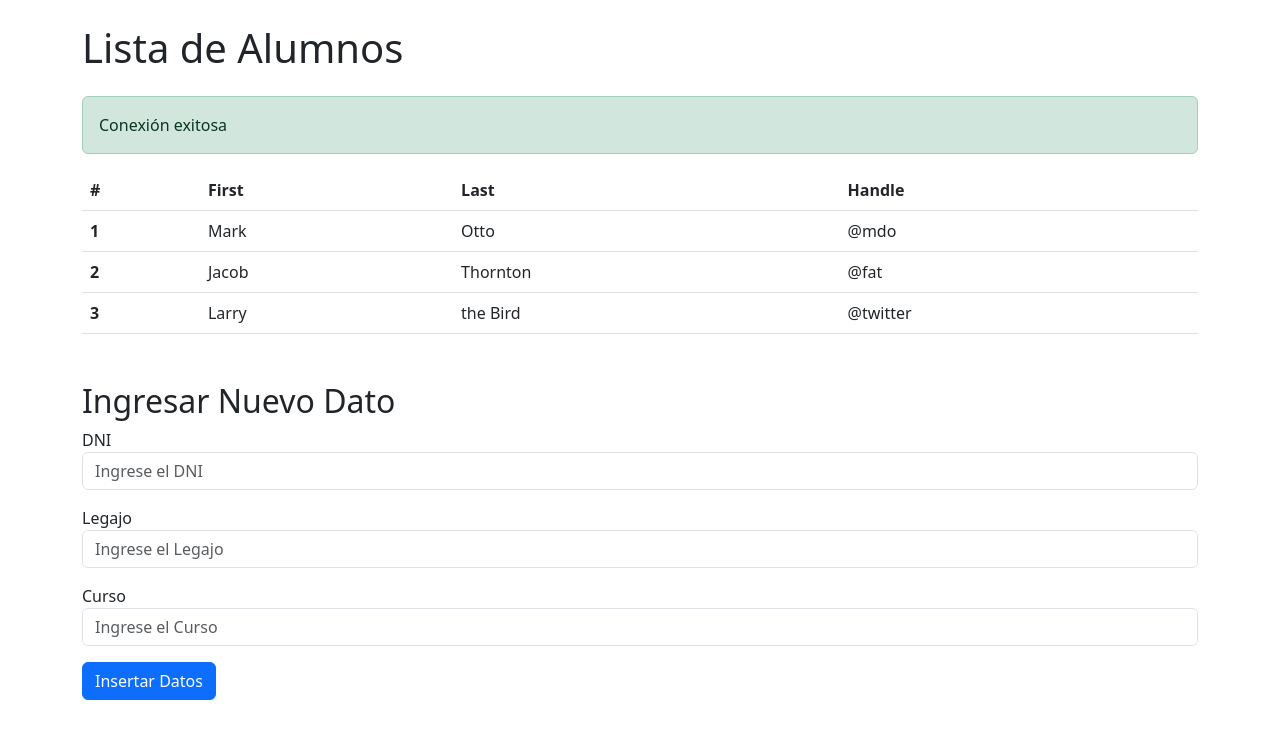
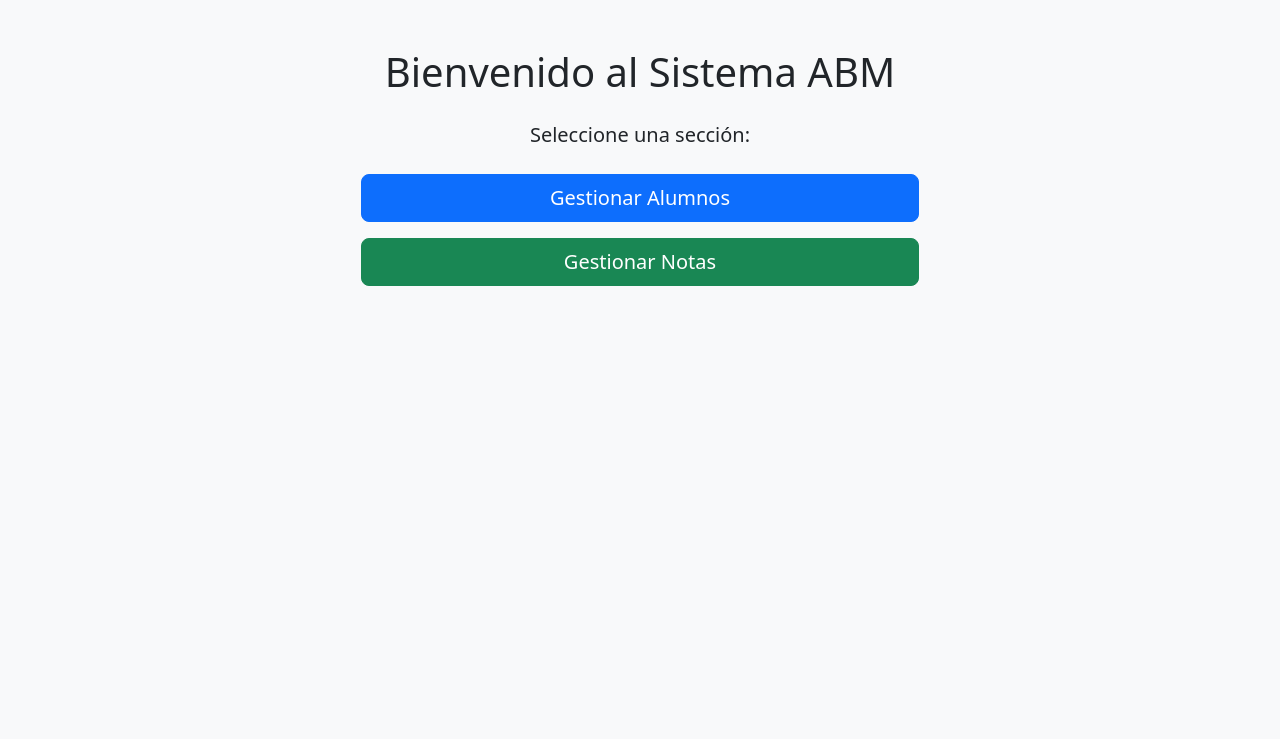
Before and after one commit to abby1856/proyecto.md, a PHP site: page / in a window 1280 px wide. Shown: the top 739 px of the page. Run offline with PHP 8.4, Linux system fonts and the light colour scheme.

Commit message:
Update index.php

```diff
--- a/index.php
+++ b/index.php
@@ -2,110 +2,18 @@
 <html lang="es">
 <head>
     <meta charset="UTF-8">
-    <meta name="viewport" content="width=device-width, initial-scale=1.0">
-    <title>Alumnos - Bootstrap + PHP</title>
-    <!-- Bootstrap CSS -->
+    <title>Inicio ABM</title>
     <link href="https://cdn.jsdelivr.net/npm/bootstrap@5.3.0/dist/css/bootstrap.min.css" rel="stylesheet">
 </head>
-<body>
+<body class="bg-light">
 
-<div class="container mt-4">
-    <h1 class="mb-4">Lista de Alumnos</h1>
+<div class="container text-center mt-5">
+    <h1 class="mb-4">Bienvenido al Sistema ABM</h1>
+    <p class="lead">Seleccione una sección:</p>
 
-    <?php
-    // Conexión a la base de datos
-    $host = "localhost";
-    $usuario = "root";
-    $contrasena = "";
-    $base_datos = "escueladb";
-
-    $conn = new mysqli($host, $usuario, $contrasena, $base_datos);
-
-    if ($conn->connect_error) {
-        die('<div class="alert alert-danger">Conexión fallida: ' . $conn->connect_error . '</div>');
-    } else {
-        echo '<div class="alert alert-success">Conexión exitosa</div>';
-    }
-
-    // Agregar nuevo dato a la base de datos
-    if ($_SERVER['REQUEST_METHOD'] == 'POST' && isset($_POST['insertar'])) {
-        $dni = $_POST['dni'];
-        $legajo = $_POST['legajo'];
-        $curso = $_POST['curso'];
-
-        if (empty($dni) || empty($legajo) || empty($curso)) {
-            echo '<div class="alert alert-danger">Por favor, ingresa todos los valores.</div>';
-        } else {
-            $sql_insert = "INSERT INTO persona (dni, n_legajo, curso) VALUES (?, ?, ?)";
-            $stmt = $conn->prepare($sql_insert);
-            $stmt->bind_param("sss", $dni, $legajo, $curso);
-
-            if ($stmt->execute()) {
-                echo '<div class="alert alert-success">Datos insertados correctamente.</div>';
-            } else {
-                echo '<div class="alert alert-danger">Error al insertar los datos: ' . $conn->error . '</div>';
-            }
-        }
-    }
-
-    // Mostrar la tabla de ejemplo (reemplazada según tu solicitud)
-    echo '
-    <table class="table">
-      <thead>
-        <tr>
-          <th scope="col">#</th>
-          <th scope="col">First</th>
-          <th scope="col">Last</th>
-          <th scope="col">Handle</th>
-        </tr>
-      </thead>
-      <tbody>
-        <tr>
-          <th scope="row">1</th>
-          <td>Mark</td>
-          <td>Otto</td>
-          <td>@mdo</td>
-        </tr>
-        <tr>
-          <th scope="row">2</th>
-          <td>Jacob</td>
-          <td>Thornton</td>
-          <td>@fat</td>
-        </tr>
-        <tr>
-          <th scope="row">3</th>
-          <td>Larry</td>
-          <td>the Bird</td>
-          <td>@twitter</td>
-        </tr>
-      </tbody>
-    </table>
-    ';
-
-    $conn->close();
-    ?>
-
-    <!-- Formulario para ingresar un nuevo dato -->
-    <div class="mt-5">
-        <h2>Ingresar Nuevo Dato</h2>
-        <form action="index.php" method="POST">
-            <div class="form-group mb-3">
-                <label for="dni">DNI</label>
-                <input type="text" class="form-control" id="dni" name="dni" placeholder="Ingrese el DNI" required>
-            </div>
-
-            <div class="form-group mb-3">
-                <label for="legajo">Legajo</label>
-                <input type="text" class="form-control" id="legajo" name="legajo" placeholder="Ingrese el Legajo" required>
-            </div>
-
-            <div class="form-group mb-3">
-                <label for="curso">Curso</label>
-                <input type="text" class="form-control" id="curso" name="curso" placeholder="Ingrese el Curso" required>
-            </div>
-
-            <button type="submit" name="insertar" class="btn btn-primary">Insertar Datos</button>
-        </form>
+    <div class="d-grid gap-3 col-6 mx-auto mt-4">
+        <a href="alumnos.php" class="btn btn-primary btn-lg">Gestionar Alumnos</a>
+        <a href="notas.php" class="btn btn-success btn-lg">Gestionar Notas</a>
     </div>
 </div>
 
```
